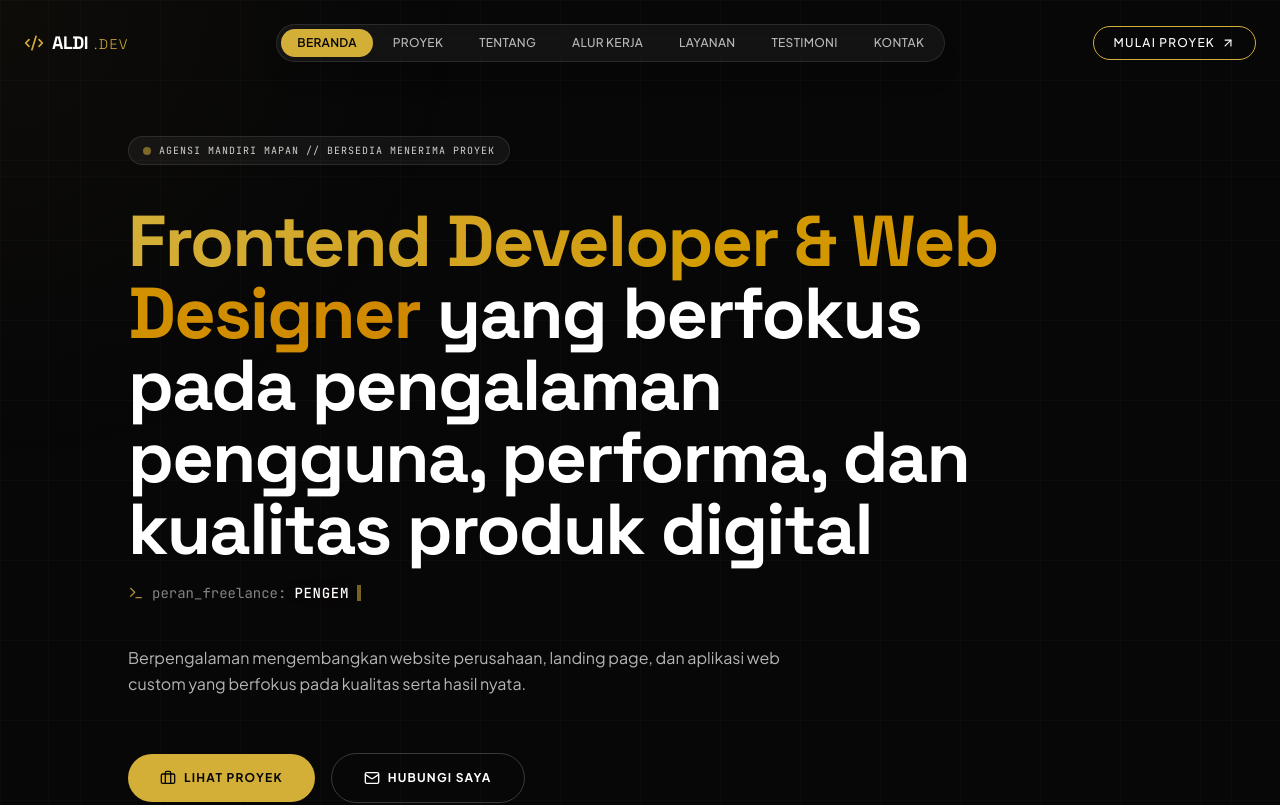
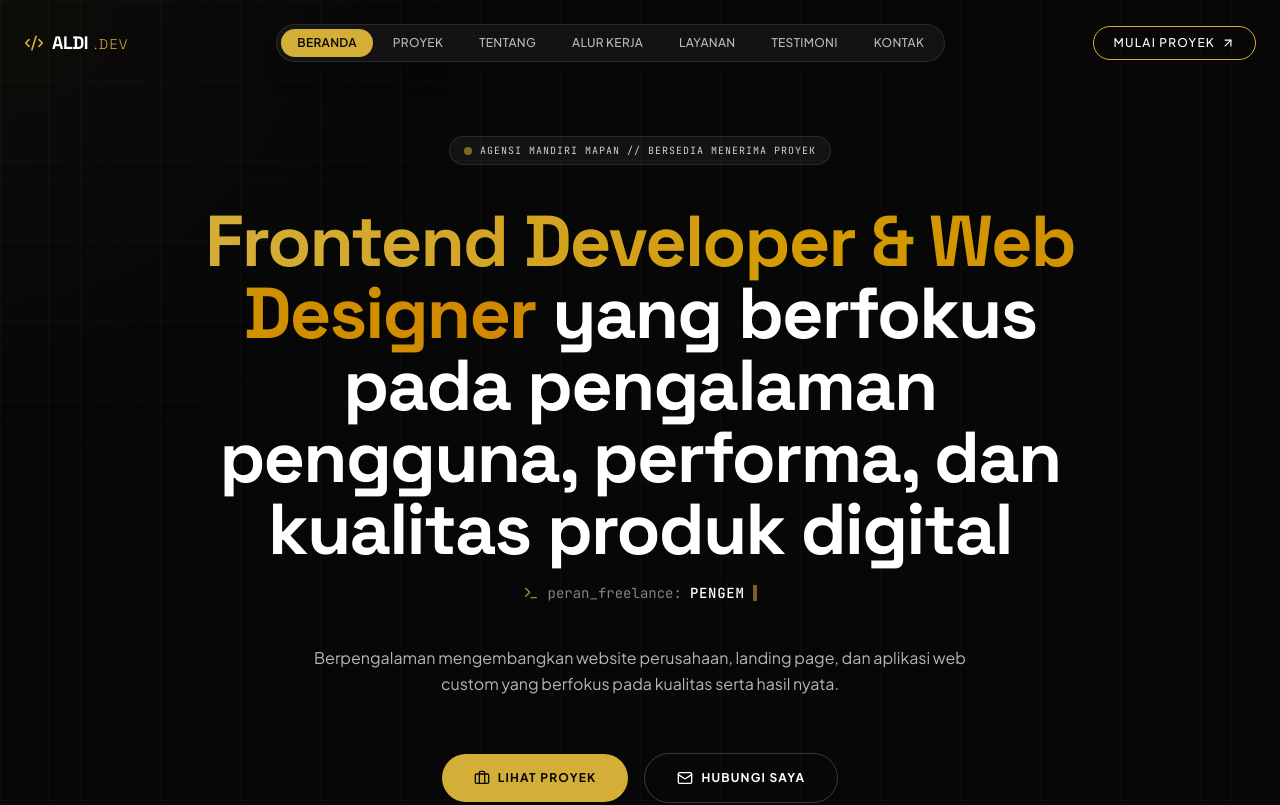
Before and after one commit to aldyfadil/portfolio-2, a React (Vite) app: page / in a window 1280 px wide. Shown: the top 805 px of the page. Built offline with nearby package versions, Linux system fonts and the light colour scheme.

Commit message:
refactor(hero): center layout and typography
Align hero content to center for better visual balance across all screen sizes.

```diff
--- a/src/components/Hero.tsx
+++ b/src/components/Hero.tsx
@@ -55,7 +55,7 @@ export default function Hero() {
       <div className="absolute top-0 right-12 w-[1px] h-full bg-white/[0.025] hidden md:block" />
       <div className="absolute top-44 left-0 w-full h-[1px] bg-white/[0.015]" />
 
-      <div className="max-w-5xl w-full relative z-20 space-y-10 text-center md:text-left mt-6">
+      <div className="max-w-5xl w-full relative z-20 space-y-10 text-center flex flex-col items-center mx-auto mt-6">
 
         {/* Designer Badge Indicator */}
         <motion.div
@@ -71,12 +71,12 @@ export default function Hero() {
         </motion.div>
 
         {/* High architectural Typography headline */}
-        <div className="space-y-4">
+        <div className="space-y-4 w-full">
           <motion.h1
             initial={{ opacity: 0, y: 20 }}
             animate={{ opacity: 1, y: 0 }}
             transition={{ duration: 0.7, delay: 0.1 }}
-            className="text-4xl sm:text-5xl md:text-7xl font-bold tracking-tight font-display text-white max-w-4xl"
+            className="text-4xl sm:text-5xl md:text-7xl font-bold tracking-tight font-display text-white max-w-4xl mx-auto"
           >
             <span className="text-transparent bg-clip-text bg-gradient-to-r from-brand-gold to-yellow-600 font-extrabold block md:inline">
               Frontend Developer & Web Designer
@@ -89,9 +89,9 @@ export default function Hero() {
             initial={{ opacity: 0 }}
             animate={{ opacity: 1 }}
             transition={{ duration: 0.6, delay: 0.3 }}
-            className="flex items-center justify-center md:justify-start space-x-2 font-mono text-xs md:text-sm text-white/50 min-h-[24px]"
+            className="flex items-center justify-center space-x-2 font-mono text-xs md:text-sm text-white/50 min-h-[24px]"
           >
-            <Terminal className="w-4 h-4 text-brand-gold/80 hidden md:block" />
+            <Terminal className="w-4 h-4 text-brand-gold/80" />
             <span>peran_freelance:</span>
             <span className="text-white font-medium text-glow uppercase tracking-wider">{typedText}</span>
             <span className="w-1 h-4 bg-brand-gold animate-pulse inline-block" />
@@ -103,7 +103,7 @@ export default function Hero() {
           initial={{ opacity: 0, y: 20 }}
           animate={{ opacity: 1, y: 0 }}
           transition={{ duration: 0.8, delay: 0.4 }}
-          className="text-white/70 max-w-2xl text-sm md:text-base leading-relaxed font-sans"
+          className="text-white/70 max-w-2xl text-sm md:text-base leading-relaxed font-sans mx-auto"
         >
           Berpengalaman mengembangkan website perusahaan, landing page, dan aplikasi web custom yang berfokus pada kualitas serta hasil nyata.
         </motion.p>
@@ -113,7 +113,7 @@ export default function Hero() {
           initial={{ opacity: 0, y: 20 }}
           animate={{ opacity: 1, y: 0 }}
           transition={{ duration: 0.8, delay: 0.5 }}
-          className="flex flex-col sm:flex-row items-center justify-center md:justify-start gap-4 pt-4"
+          className="flex flex-col sm:flex-row items-center justify-center gap-4 pt-4 w-full"
         >
           {/* Main action CTA */}
           <a
```
